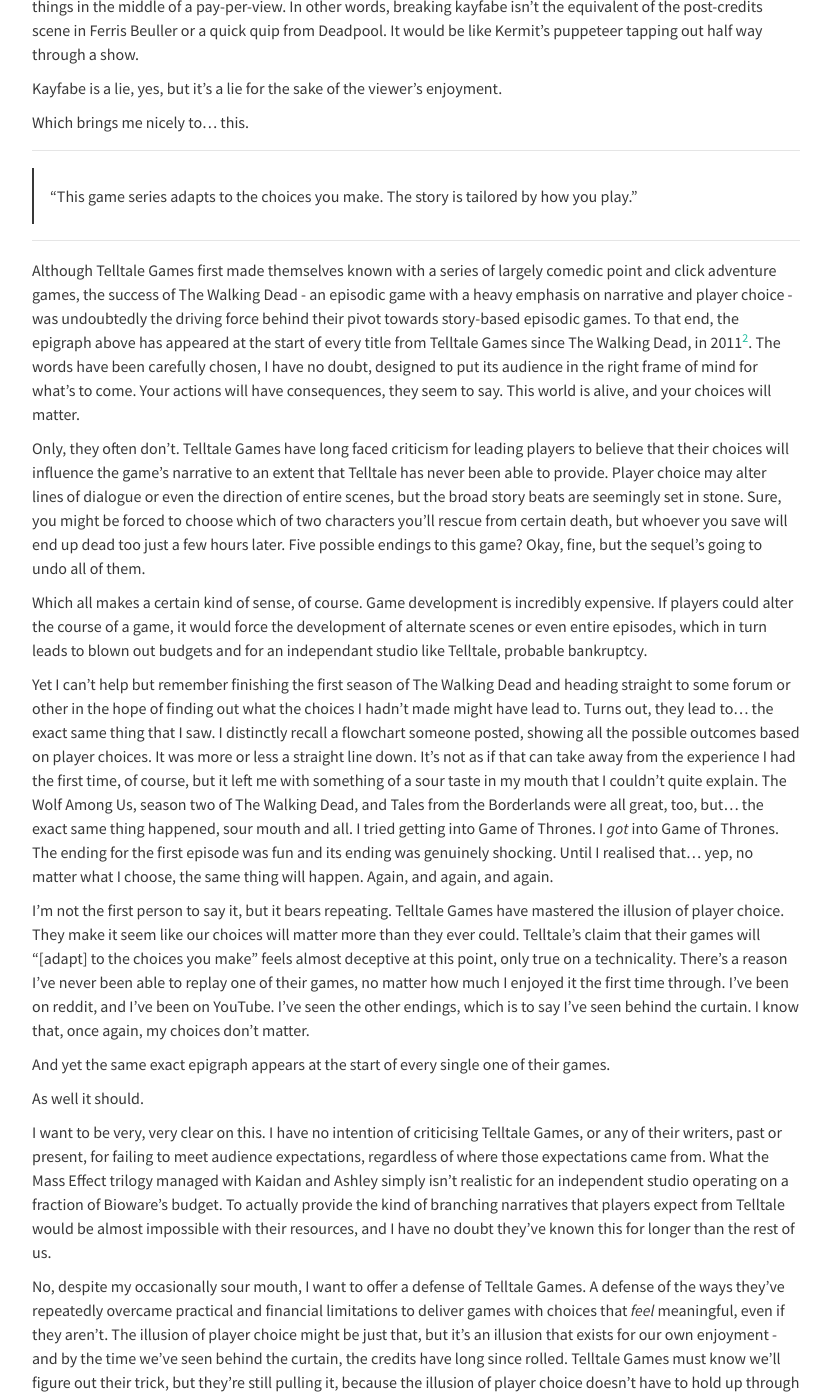
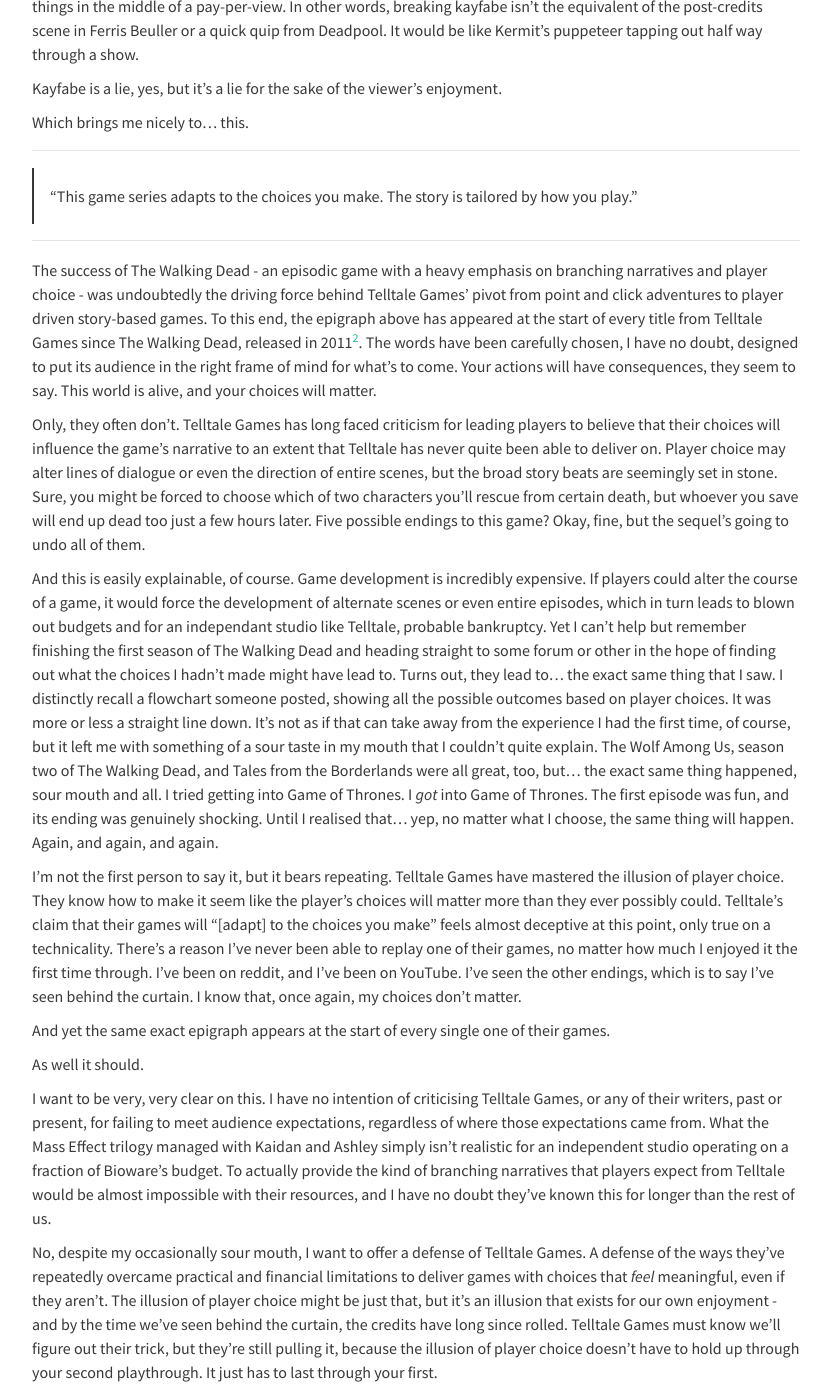
Before and after one commit to elliotherriman/website, a Jekyll site: the page built from _posts/2018-04-11-meaningful-choices-adjacent.markdown, in a window 1280 px wide and 1400 px high, scrolled down 723 px. Shown: the whole window, without its empty margins (224-1055 px from the left). Built offline with Jekyll 4.4.1, drawn with Linux system fonts in a browser that asks for light colours; nearby versions of some CDN libraries.

Commit message:
Update 2018-04-11-meaningful-choices-adjacent.markdown

```diff
--- a/_posts/2018-04-11-meaningful-choices-adjacent.markdown
+++ b/_posts/2018-04-11-meaningful-choices-adjacent.markdown
@@ -26,15 +26,13 @@
 
 ---
 
-Although Telltale Games first made themselves known with a series of largely comedic point and click adventure games, the success of The Walking Dead - an episodic game with a heavy emphasis on narrative and player choice - was undoubtedly the driving force behind their pivot towards story-based episodic games. To that end, the epigraph above has appeared at the start of every title from Telltale Games since The Walking Dead, in 2011[^2]. The words have been carefully chosen, I have no doubt, designed to put its audience in the right frame of mind for what's to come. Your actions will have consequences, they seem to say. This world is alive, and your choices will matter.
+The success of The Walking Dead - an episodic game with a heavy emphasis on branching narratives and player choice - was undoubtedly the driving force behind Telltale Games' pivot from point and click adventures to player driven story-based games. To this end, the epigraph above has appeared at the start of every title from Telltale Games since The Walking Dead, released in 2011[^2]. The words have been carefully chosen, I have no doubt, designed to put its audience in the right frame of mind for what's to come. Your actions will have consequences, they seem to say. This world is alive, and your choices will matter.
 
-Only, they often don't. Telltale Games have long faced criticism for leading players to believe that their choices will influence the game's narrative to an extent that Telltale has never been able to provide. Player choice may alter lines of dialogue or even the direction of entire scenes, but the broad story beats are seemingly set in stone. Sure, you might be forced to choose which of two characters you'll rescue from certain death, but whoever you save will end up dead too just a few hours later. Five possible endings to this game? Okay, fine, but the sequel's going to undo all of them.
+Only, they often don't. Telltale Games has long faced criticism for leading players to believe that their choices will influence the game's narrative to an extent that Telltale has never quite been able to deliver on. Player choice may alter lines of dialogue or even the direction of entire scenes, but the broad story beats are seemingly set in stone. Sure, you might be forced to choose which of two characters you'll rescue from certain death, but whoever you save will end up dead too just a few hours later. Five possible endings to this game? Okay, fine, but the sequel's going to undo all of them.
 
-Which all makes a certain kind of sense, of course. Game development is incredibly expensive. If players could alter the course of a game, it would force the development of alternate scenes or even entire episodes, which in turn leads to blown out budgets and for an independant studio like Telltale, probable bankruptcy.
+And this is easily explainable, of course. Game development is incredibly expensive. If players could alter the course of a game, it would force the development of alternate scenes or even entire episodes, which in turn leads to blown out budgets and for an independant studio like Telltale, probable bankruptcy. Yet I can't help but remember finishing the first season of The Walking Dead and heading straight to some forum or other in the hope of finding out what the choices I hadn't made might have lead to. Turns out, they lead to... the exact same thing that I saw. I distinctly recall a flowchart someone posted, showing all the possible outcomes based on player choices. It was more or less a straight line down. It's not as if that can take away from the experience I had the first time, of course, but it left me with something of a sour taste in my mouth that I couldn't quite explain. The Wolf Among Us, season two of The Walking Dead, and Tales from the Borderlands were all great, too, but... the exact same thing happened, sour mouth and all. I tried getting into Game of Thrones. I *got* into Game of Thrones. The first episode was fun, and its ending was genuinely shocking. Until I realised that... yep, no matter what I choose, the same thing will happen. Again, and again, and again.
 
-Yet I can't help but remember finishing the first season of The Walking Dead and heading straight to some forum or other in the hope of finding out what the choices I hadn't made might have lead to. Turns out, they lead to... the exact same thing that I saw. I distinctly recall a flowchart someone posted, showing all the possible outcomes based on player choices. It was more or less a straight line down. It's not as if that can take away from the experience I had the first time, of course, but it left me with something of a sour taste in my mouth that I couldn't quite explain. The Wolf Among Us, season two of The Walking Dead, and Tales from the Borderlands were all great, too, but... the exact same thing happened, sour mouth and all. I tried getting into Game of Thrones. I *got* into Game of Thrones. The ending for the first episode was fun and its ending was genuinely shocking. Until I realised that... yep, no matter what I choose, the same thing will happen. Again, and again, and again.
-
-I'm not the first person to say it, but it bears repeating. Telltale Games have mastered the illusion of player choice. They make it seem like our choices will matter more than they ever could. Telltale's claim that their games will "[adapt] to the choices you make" feels almost deceptive at this point, only true on a technicality. There's a reason I've never been able to replay one of their games, no matter how much I enjoyed it the first time through. I've been on reddit, and I've been on YouTube. I've seen the other endings, which is to say I've seen behind the curtain. I know that, once again, my choices don't matter.
+I'm not the first person to say it, but it bears repeating. Telltale Games have mastered the illusion of player choice. They know how to make it seem like the player's choices will matter more than they ever possibly could. Telltale's claim that their games will "[adapt] to the choices you make" feels almost deceptive at this point, only true on a technicality. There's a reason I've never been able to replay one of their games, no matter how much I enjoyed it the first time through. I've been on reddit, and I've been on YouTube. I've seen the other endings, which is to say I've seen behind the curtain. I know that, once again, my choices don't matter.
 
 And yet the same exact epigraph appears at the start of every single one of their games.
 
```
